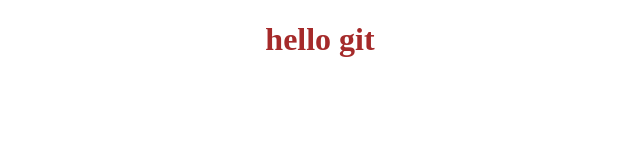
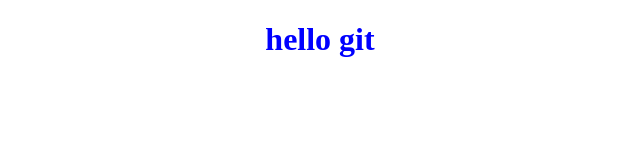
Before and after one commit to Estherjuma/my-awesome-project, a plain HTML site: page index.html in a window 1280 px wide. Shown: the whole page, without its empty margins (320-960 px from the left). Drawn offline with Linux system fonts and the light colour scheme.

Commit message:
created the css and js files

```diff
--- a/index.html
+++ b/index.html
@@ -4,14 +4,10 @@
     <meta charset="UTF-8">
     <meta name="viewport" content="width=device-width, initial-scale=1.0">
     <title>Document</title>
-    <style>
-        h1{
-            text-align: center;
-            color: brown;
-        }
-    </style>
+    <link rel="stylesheet" href="style.css">
 </head>
 <body>
     <h1>hello git</h1>
+    <script src="script.js"></script>
 </body>
 </html>
--- /dev/null
+++ b/style.css
@@ -0,0 +1,4 @@
+h1{
+    text-align: center;
+    color: blue;
+}
```
Also changed, not shown: script.js (added).
